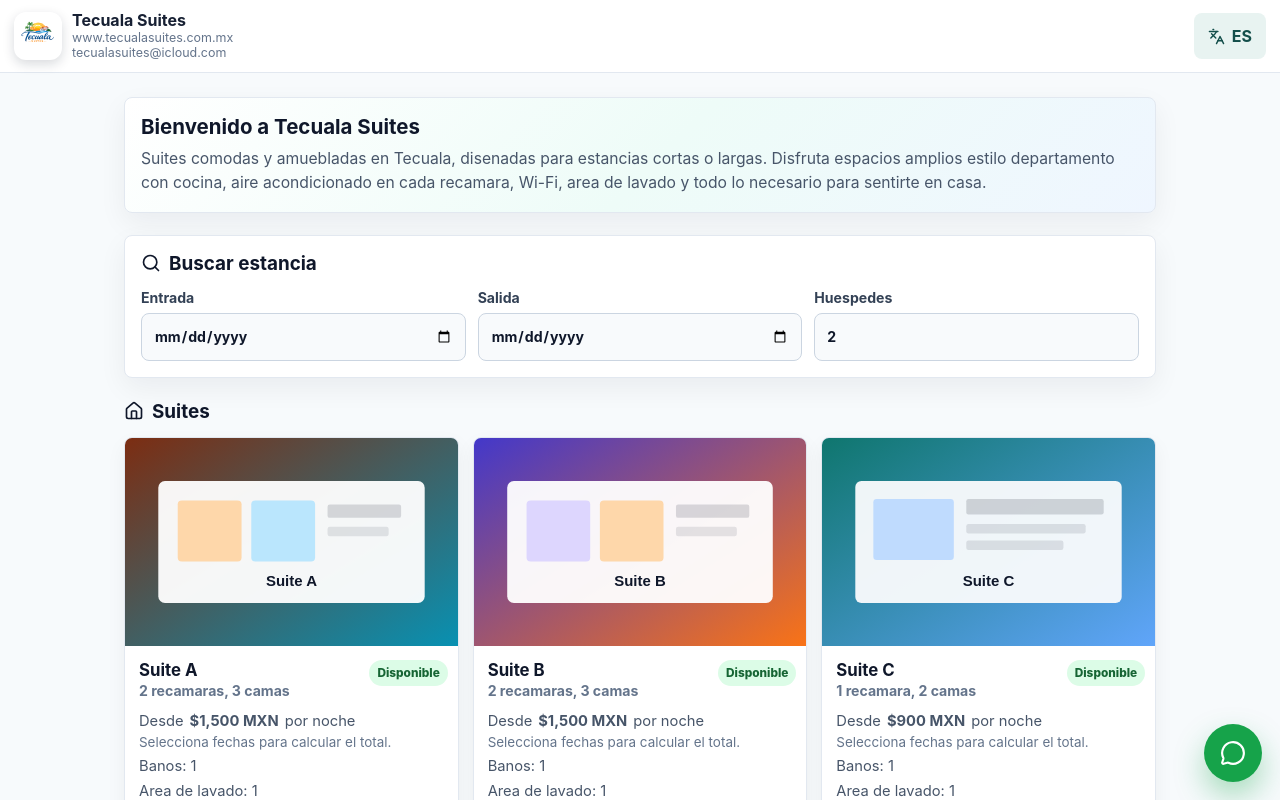
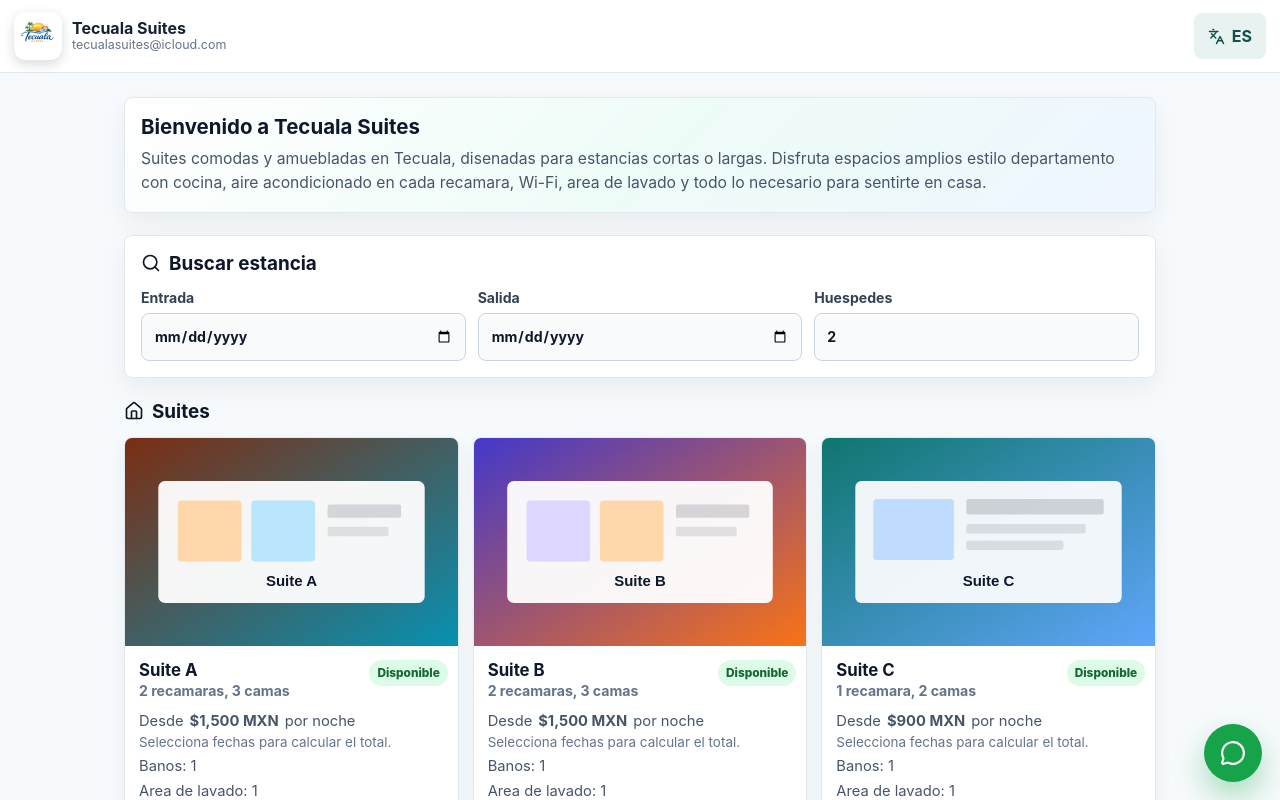
Before and after one commit to tecualasuites/tecuala-suites, a React (Vite) app: page / in a window 1280 px wide. Shown: the top 800 px of the page. Built offline with nearby package versions, Linux system fonts and the light colour scheme.

Commit message:
Remove domain from header contact details

```diff
--- a/src/main.jsx
+++ b/src/main.jsx
@@ -580,7 +580,6 @@ function App() {
           <img className="brand-logo" src="/images/tecuala-logo.png" alt="Tecuala Suites" />
           <div>
             <h1>{tr("businessName")}</h1>
-            <a href="https://www.tecualasuites.com.mx">{tr("domain")}</a>
             <a href={`mailto:${BUSINESS_EMAIL}`}>{BUSINESS_EMAIL}</a>
           </div>
         </div>
```
